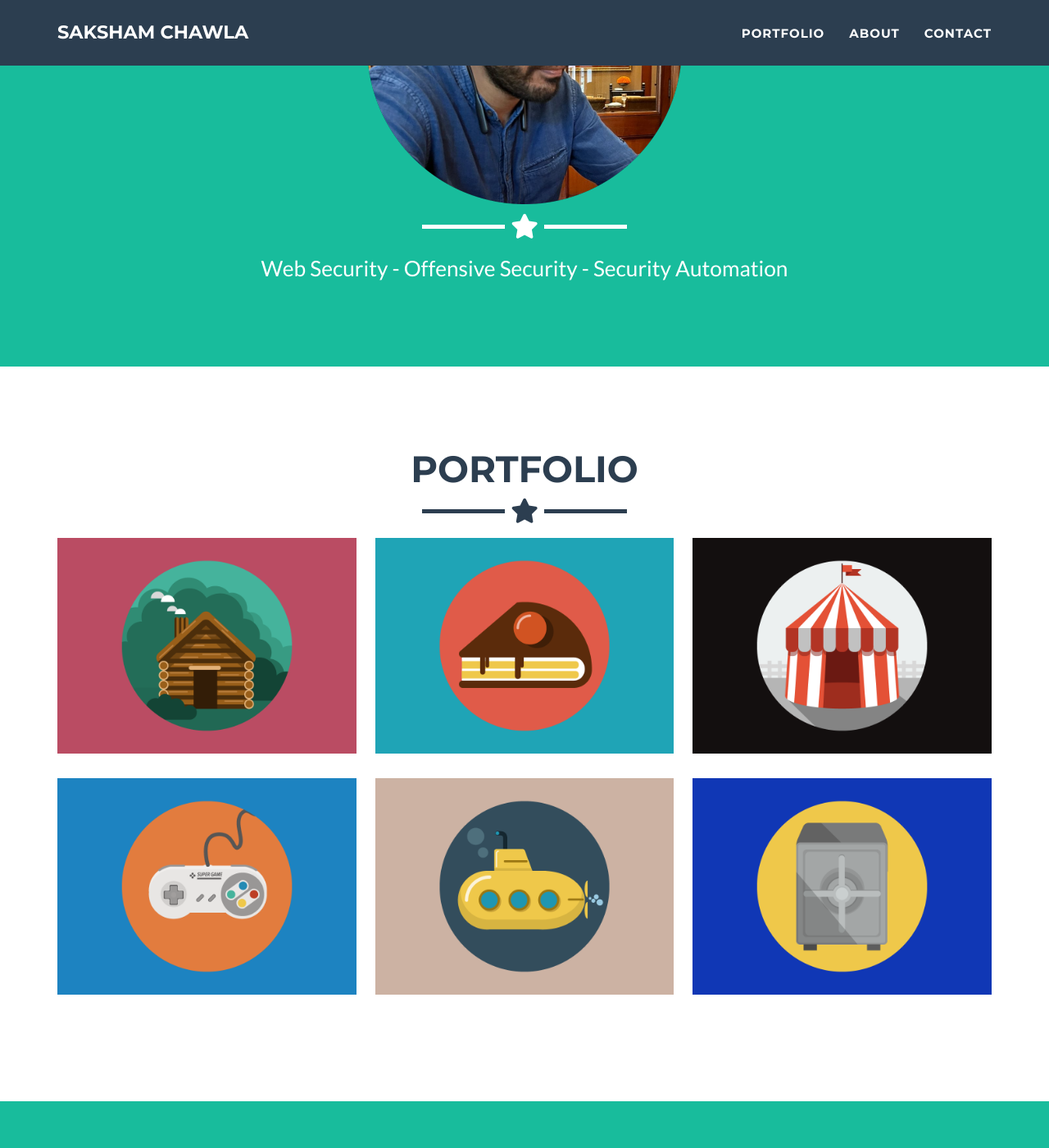
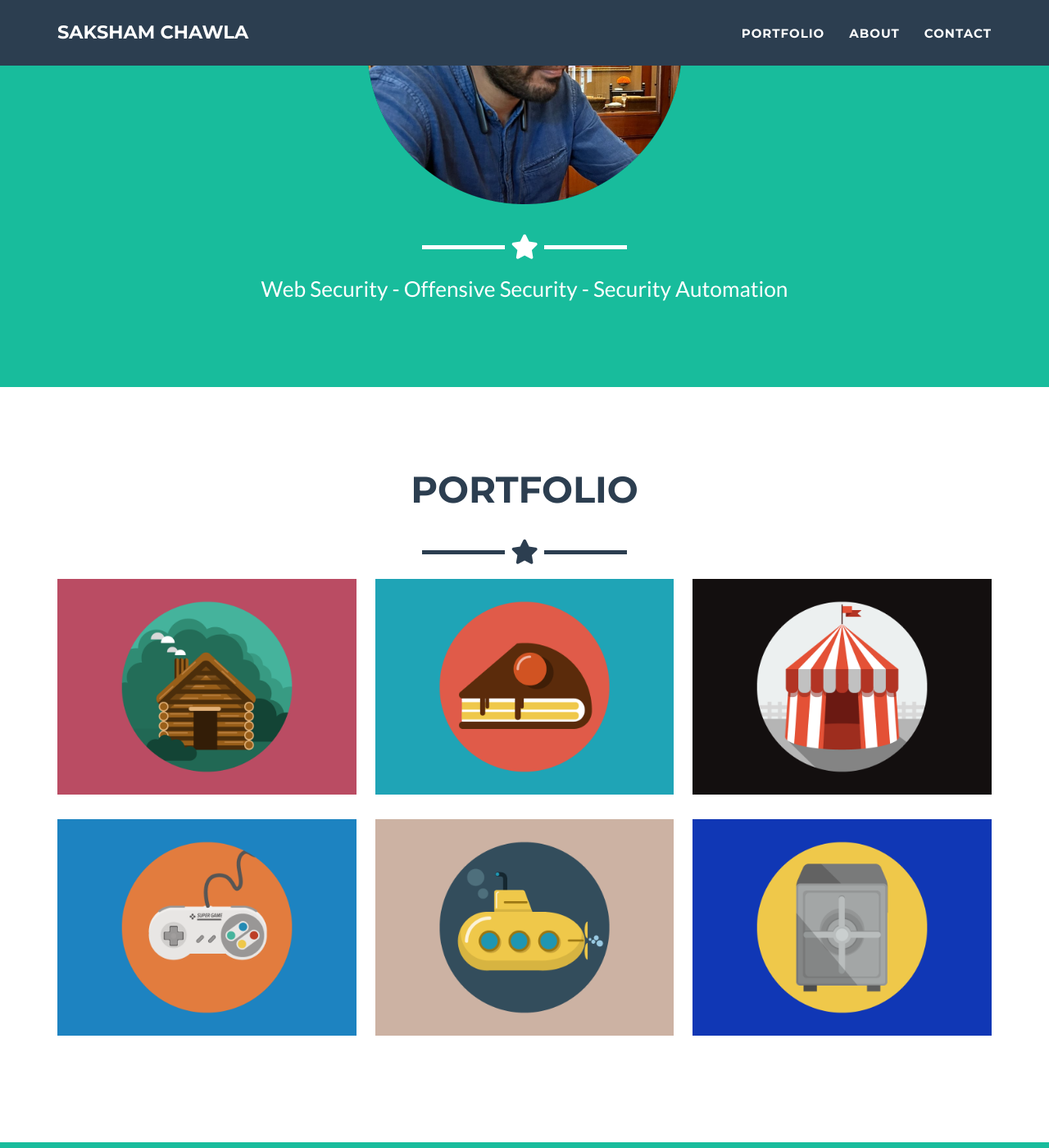
Before and after one commit to vizkov/homesite, a Jekyll site: the page built from _posts/2014-07-18-project-1.markdown, in a window 1280 px wide and 1400 px high, scrolled down 335 px. Shown: the whole window at 82% size. Built offline with Jekyll 4.4.1, drawn with Linux system fonts in a browser that asks for light colours.

Commit message:
Update main.css

```diff
--- a/_includes/css/main.css
+++ b/_includes/css/main.css
@@ -38,7 +38,7 @@ h6 {
 
 hr.star-light,
 hr.star-primary {
-    margin: 25px auto 30px;
+    margin: 50px auto 30px;
     padding: 0;
     max-width: 250px;
     border: 0;
```
